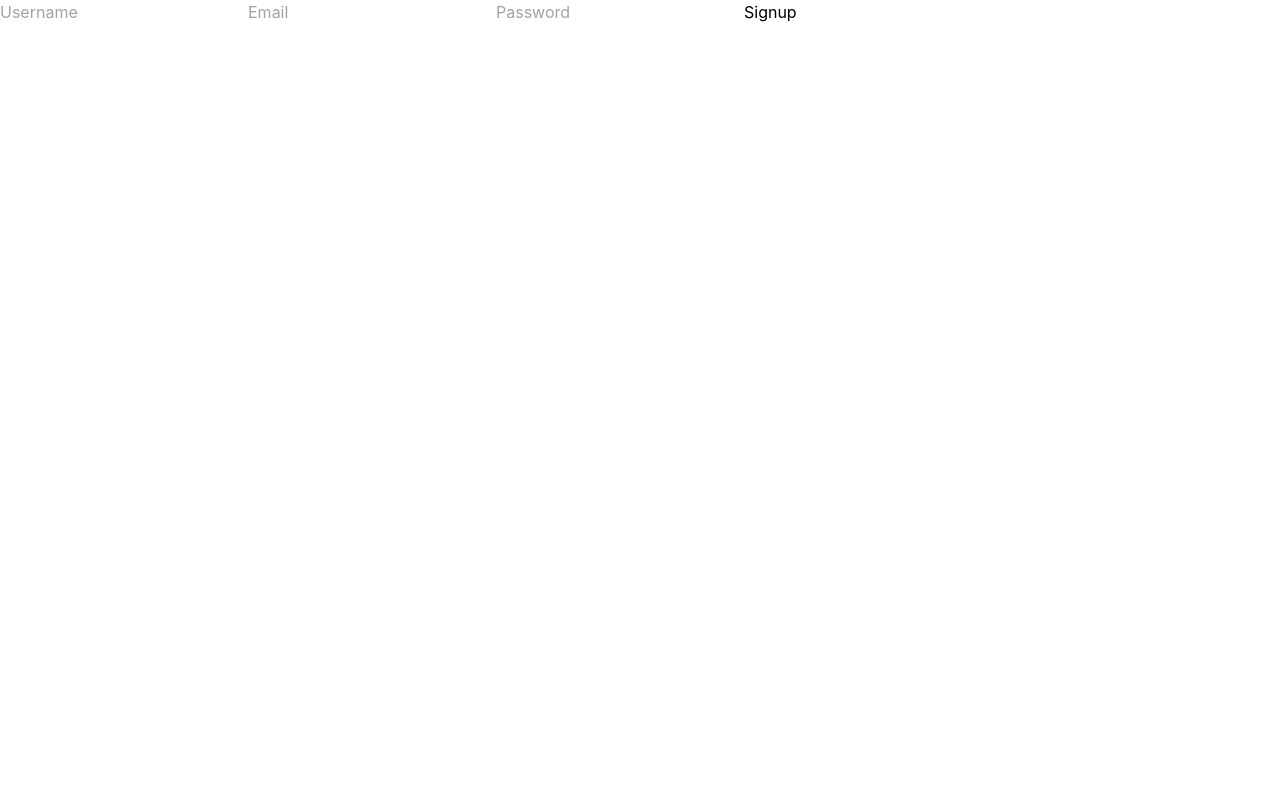
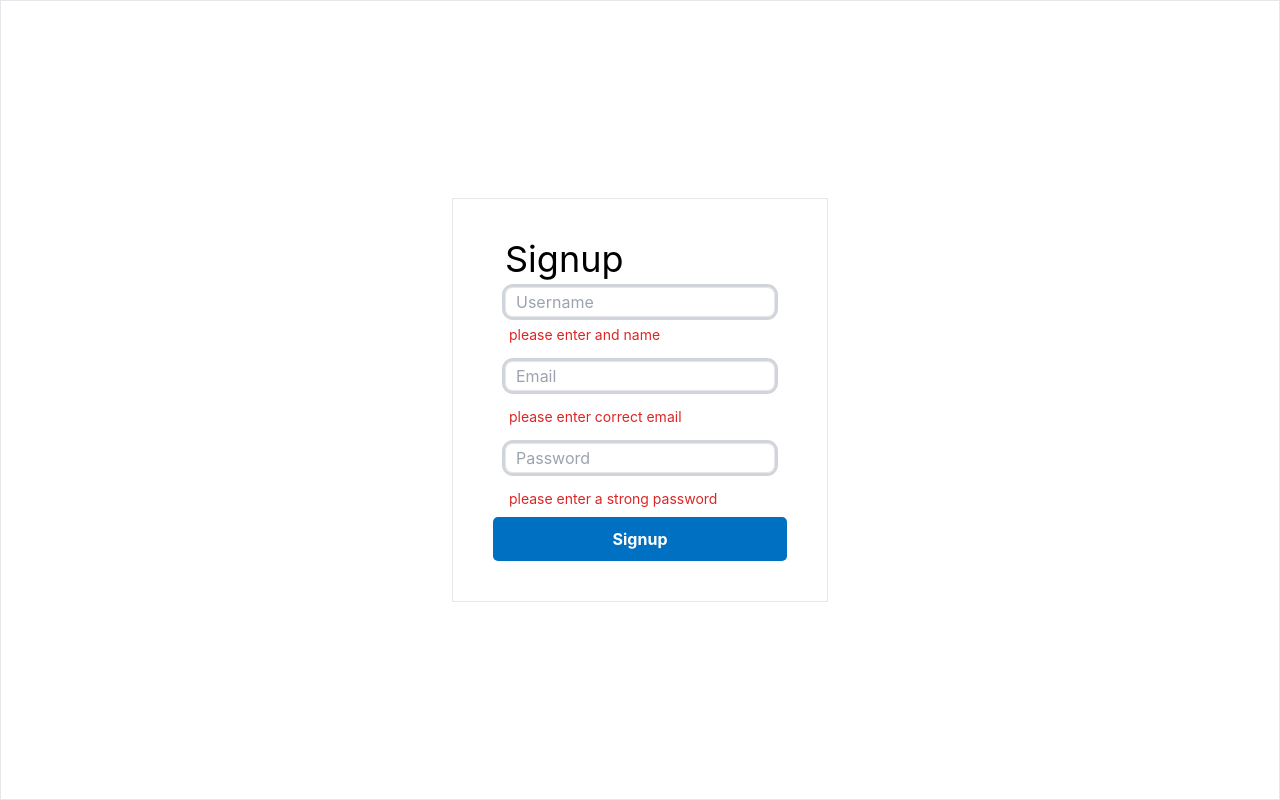
Before and after one commit to mohamedmasood796/booknearmefrontend, a React (Create React App) app: page /signup in a window 1280 px wide. Both pictures are taken after a click on the button "Signup". Built offline with nearby package versions, Linux system fonts and the light colour scheme; no server answers.

Commit message:
get date between start date and enddate

```diff
--- a/package.json
+++ b/package.json
@@ -21,6 +21,7 @@
     "react-router-dom": "^6.7.0",
     "react-scripts": "5.0.1",
     "sass": "^1.57.1",
+    "validator": "^13.7.0",
     "web-vitals": "^2.1.4"
   },
   "scripts": {
--- /dev/null
+++ b/src/components/admin/adminLogin/Login.jsx
@@ -0,0 +1,19 @@
+import React from 'react'
+
+function Login() {
+  return (
+    <div className="login">
+    <div className="lContainer border flex justify-center items-center h-screen">
+        <div className='tdiv grid items-center gap-5 border py-10 px-10'>
+        <h1 className='	font-weight: 400; text-4xl ml-3'>Login</h1>
+            <input type="text" placeholder='username' id='username'  className="border my-2 mx-3 outline rounded-lg outline-gray-300  lInput" name='username' />
+            <input type="password" placeholder='password' id='password'  className="border my-2 mx-3 outline rounded-lg outline-gray-300  lInput" name='password' />
+            <button  className="lButton">Login</button>
+            {/* {errMess ? <small className='text-red-600 text-xl'>{errMess}</small>:null} */}
+        </div>
+    </div>
+</div>
+  )
+}
+
+export default Login
--- a/src/components/admin/new/new.scss
+++ b/src/components/admin/new/new.scss
@@ -38,7 +38,7 @@
                     display: flex;
                     flex-wrap: wrap;
                     gap: 30px;
-                    justify-content: space-around;
+                    justify-content: space-between;
 
                     .formInput {
                         width: 40%;
--- a/src/components/user/hotelpage/HotelPage.jsx
+++ b/src/components/user/hotelpage/HotelPage.jsx
@@ -72,12 +72,12 @@ function HotelPage() {
                         {open && <div className="slider sticky top-0 left-0 w-full h-full bg-transparent z-50 flex items-center">
 
                             <svg xmlns="http://www.w3.org/2000/svg" viewBox="0 0 24 24" fill="currentColor" className='close text-gray-500 w-10 h-10 cursor-pointer absolute top-5 right-5' onClick={() => setOpen(false)}>
-                                <path fill-rule="evenodd" d="M12 2.25c-5.385 0-9.75 4.365-9.75 9.75s4.365 9.75 9.75 9.75 9.75-4.365 9.75-9.75S17.385 2.25 12 2.25zm-1.72 6.97a.75.75 0 10-1.06 1.06L10.94 12l-1.72 1.72a.75.75 0 101.06 1.06L12 13.06l1.72 1.72a.75.75 0 101.06-1.06L13.06 12l1.72-1.72a.75.75 0 10-1.06-1.06L12 10.94l-1.72-1.72z" clip-rule="evenodd" />
+                                <path fillRule="evenodd" d="M12 2.25c-5.385 0-9.75 4.365-9.75 9.75s4.365 9.75 9.75 9.75 9.75-4.365 9.75-9.75S17.385 2.25 12 2.25zm-1.72 6.97a.75.75 0 10-1.06 1.06L10.94 12l-1.72 1.72a.75.75 0 101.06 1.06L12 13.06l1.72 1.72a.75.75 0 101.06-1.06L13.06 12l1.72-1.72a.75.75 0 10-1.06-1.06L12 10.94l-1.72-1.72z" clipRule="evenodd" />
                             </svg>
 
 
                             <svg xmlns="http://www.w3.org/2000/svg" viewBox="0 0 24 24" fill="currentColor" className='letarrow w-10 w-10 text-gray-500 cursor-pointer' onClick={() => handleMove("l")}>
-                                <path fill-rule="evenodd" d="M12 2.25c-5.385 0-9.75 4.365-9.75 9.75s4.365 9.75 9.75 9.75 9.75-4.365 9.75-9.75S17.385 2.25 12 2.25zm-4.28 9.22a.75.75 0 000 1.06l3 3a.75.75 0 101.06-1.06l-1.72-1.72h5.69a.75.75 0 000-1.5h-5.69l1.72-1.72a.75.75 0 00-1.06-1.06l-3 3z" clip-rule="evenodd" />
+                                <path fillRule="evenodd" d="M12 2.25c-5.385 0-9.75 4.365-9.75 9.75s4.365 9.75 9.75 9.75 9.75-4.365 9.75-9.75S17.385 2.25 12 2.25zm-4.28 9.22a.75.75 0 000 1.06l3 3a.75.75 0 101.06-1.06l-1.72-1.72h5.69a.75.75 0 000-1.5h-5.69l1.72-1.72a.75.75 0 00-1.06-1.06l-3 3z" clipRule="evenodd" />
                             </svg>
 
 
@@ -86,7 +86,7 @@ function HotelPage() {
                             </div>
 
                             <svg xmlns="http://www.w3.org/2000/svg" viewBox="0 0 24 24" fill="currentColor" className='letarrow w-10 w-10 text-gray-500 cursor-pointer' onClick={() => handleMove("r")}>
-                                <path fill-rule="evenodd" d="M12 2.25c-5.385 0-9.75 4.365-9.75 9.75s4.365 9.75 9.75 9.75 9.75-4.365 9.75-9.75S17.385 2.25 12 2.25zm4.28 10.28a.75.75 0 000-1.06l-3-3a.75.75 0 10-1.06 1.06l1.72 1.72H8.25a.75.75 0 000 1.5h5.69l-1.72 1.72a.75.75 0 101.06 1.06l3-3z" clip-rule="evenodd" />
+                                <path fillRule="evenodd" d="M12 2.25c-5.385 0-9.75 4.365-9.75 9.75s4.365 9.75 9.75 9.75 9.75-4.365 9.75-9.75S17.385 2.25 12 2.25zm4.28 10.28a.75.75 0 000-1.06l-3-3a.75.75 0 10-1.06 1.06l1.72 1.72H8.25a.75.75 0 000 1.5h5.69l-1.72 1.72a.75.75 0 101.06 1.06l3-3z" clipRule="evenodd" />
                             </svg>
 
 
--- a/src/components/user/login/Login.jsx
+++ b/src/components/user/login/Login.jsx
@@ -77,56 +77,57 @@ import React from 'react'
 import { useState } from 'react'
 import { useNavigate } from 'react-router-dom'
 import { loginUser } from '../../../api/authReq'
-import {useDispatch} from "react-redux"
+import { useDispatch } from "react-redux"
 import { loginSuccess } from '../../../redux/Authuser'
 import './login.css'
 
 
 function Login() {
-    const dispatch=useDispatch()
+    const dispatch = useDispatch()
     const navigate = useNavigate()
     const [username, setUsername] = useState('')
     const [password, setPassword] = useState('')
-    const [errMess, setErrMess] =useState('')
+    const [errMess, setErrMess] = useState('')
 
-    const usernameOnchage =(e)=>{
+    const usernameOnchage = (e) => {
         setUsername(e.target.value)
     }
 
-    const userpasswordOnchage=(e)=>{
+    const userpasswordOnchage = (e) => {
         setPassword(e.target.value)
     }
 
-    const handleLogin=async (e)=>{
+    const handleLogin = async (e) => {
         e.preventDefault()
         console.log("hai hamras")
-        const {data} = await loginUser({username,password})
+        const { data } = await loginUser({ username, password })
         console.log(data, 998)
-        if(data.status){
+        if (data.status) {
             console.log("first");
             console.log(data)
             dispatch(loginSuccess(data))
             console.log("seo");
-            localStorage.setItem("user",data.username)
-            localStorage.setItem("jwt",data.token)
+            localStorage.setItem("user", data.username)
+            localStorage.setItem("jwt", data.token)
 
             navigate('/')
-        }else{
-            console.log(data.message," 099");
-            setErrMess(data.mesaage)
+        } else {
+            console.log(data.message, " 099");
+            setErrMess(data.message)
             console.log("error")
         }
     }
-console.log(errMess);
+    console.log(errMess, 'jjjj');
 
     return (
         <div className="login">
             <div className="lContainer border flex justify-center items-center h-screen">
                 <div className='grid items-center gap-5 border py-10 px-10'>
-                <input  type="text" placeholder='username' id='username' onChange={usernameOnchage} className="border my-2 mx-3 outline rounded-lg outline-gray-300  lInput"  name='username'/>
-                <input  type="password" placeholder='password' id='password' onChange={userpasswordOnchage} className="border my-2 mx-3 outline rounded-lg outline-gray-300  lInput" name='password' />
-                <button onClick={handleLogin} className="lButton">Login</button>
-                {errMess && <small className='text-red-600 text-6xl'>{errMess}</small>}
+                <h1 className='	font-weight: 400; text-4xl ml-3'>Login</h1>
+                    <input type="text" placeholder='username' id='username' onChange={usernameOnchage} className="border my-2 mx-3 outline rounded-lg outline-gray-300  lInput" name='username' />
+                    <input type="password" placeholder='password' id='password' onChange={userpasswordOnchage} className="border my-2 mx-3 outline rounded-lg outline-gray-300  lInput" name='password' />
+                    <button onClick={handleLogin} className="lButton">Login</button>
+                    {errMess ? <small className='text-red-600 text-xl'>{errMess}</small>:null}
                 </div>
             </div>
         </div>
--- a/src/components/user/signup/Signup.jsx
+++ b/src/components/user/signup/Signup.jsx
@@ -21,46 +21,78 @@
 
 
 import React, { useState } from 'react'
-// import { useNavigate } from 'react-router-dom'
+import { useNavigate } from 'react-router-dom'
+import validator from 'validator'
 import { registerUser } from '../../../api/authReq'
+import './signup.css'
 
 function Signup() {
-  // const navigate = useNavigate()
+  const navigate = useNavigate()
   const [username, setUsername] = useState('')
   const [email, setEmail] = useState('')
   const [password, setPassword] = useState('')
   const [existError, setExistError] = useState('')
-  const [msg,setMsg]=useState('')
-  const emailOnChange = (e)=>{
+  const [msg, setMsg] = useState('')
+  const [submit,setSubmit] = useState(false)
+  const [isUserName, setIsUserName] = useState(false)
+  const [isEmail, setIsEmail] = useState(false)
+  const [isPassword, setIsPassword] = useState(false)
+  const emailOnChange = (e) => {
     setEmail(e.target.value)
+    setIsEmail(validator.isEmail(email))
   }
-  const usernameOnChange =(e) =>{
+  const usernameOnChange = (e) => {
     setUsername(e.target.value)
+    setIsUserName(username.length > 1)
   }
-  const passwordOnChange =(e) =>{
+  const passwordOnChange = (e) => {
     setPassword(e.target.value)
+    setIsPassword(validator.isStrongPassword(password, {
+      minLength: 6, minLowercase: 1,
+      minUppercase: 1, minNumbers: 1, minSymbols: 1
+    }))
   }
-  const handleSignup = async (e)=>{
+  const handleSignup = async (e) => {
     e.preventDefault()
-    console.log('hello');
-    const {data} = await registerUser({username,email,password})
-    console.log(data);
-    if(data === 'User has been created'){
-      // navigate('/')
-      setMsg(res.message)
-    }else if(data.userExist){
-      setExistError(data.message)
-      console.log('errorr');
+    setSubmit(true)
+    if (isEmail && isPassword && isUserName) {
+      console.log('njam ethi');
+      const { data } = await registerUser({ username, email, password })
+      console.log(data, "678");
+      if (data.status) {
+        navigate('/')
+        setMsg(data.message)
+        // console.log(res.message,'hai res')
+        console.log(data.message, "hai data")
+      } else {
+        setExistError(data.message)
+        console.log(data.message, "789")
+        console.log('errorr');
+      }
     }
   }
+  console.log(isEmail, 'isEeeeeeeeeeeeeeemail');
+  console.log(isUserName, 'isUserrrrrrr');
+  console.log(isPassword, 'isPassssss');
   return (
-    <div>
-      <input type="text" onChange={usernameOnChange} className='userinupt' name='username' placeholder='Username' />
-      <input type="email" onChange={emailOnChange} name='email' placeholder='Email' />
-      {existError&& <p className='text-red-600 text-6xl'>{existError}</p>}
-      {msg && <p className='text-green-600 text-6xl'>{msg}</p>}
-      <input type="password" onChange={passwordOnChange} name='password' placeholder='Password' />
-      <button onClick={handleSignup} type='submit' >Signup</button>
+    <div className='signup'>
+      <div className="sContainer  border flex justify-center items-center h-screen">
+        <div className='grid items-center gap-2 border py-10  px-10 '>
+          {existError && <p className='text-red-600 text'>{existError}</p>}
+          {msg && <p className='text-green-600 text'>{msg}</p>}
+          <h1 className='	font-weight: 400; text-4xl ml-3'>Signup</h1>
+          <input type="text" onChange={usernameOnChange} className='userinupt sInput border mx-3 outline rounded-lg outline-gray-300' name='username' placeholder='Username' />
+          {username && !isUserName ? <p className='font-normal text-sm text-red-600 ml-4 '>please enter correct name</p> : null}
+          {!username && submit ? <p className='font-normal text-sm text-red-600 ml-4 '> please enter and name</p> : null}
+          <input type="email" onChange={emailOnChange} name='email' placeholder='Email' className='sInput border my-2 mx-3 outline rounded-lg outline-gray-300' />
+          {email && !isEmail ? <p className='font-normal text-sm text-red-600 ml-4 '>please enter correct email</p> : null}
+          {!email && submit ? <p className='font-normal text-sm text-red-600 ml-4 '>please enter correct email</p> : null}
+          <input type="password" onChange={passwordOnChange} name='password' placeholder='Password' className='sInput border my-2 mx-3 outline rounded-lg outline-gray-300' />
+          {password && !isPassword ? <p className='font-normal text-sm text-red-600 ml-4 '>please enter a strong password</p> : null}
+          {!password && submit ? <p className='font-normal text-sm text-red-600 ml-4 '>please enter a strong password</p> : null}
+          <button className='sButton' onClick={handleSignup} type='submit' >Signup</button>
+        </div>
+      </div>
     </div>
   )
 }
--- a/src/components/user/signup/signup.css
+++ b/src/components/user/signup/signup.css
@@ -4,7 +4,7 @@
     font-family: sans-serif;
     background-color: #34495e;
 } */
-
+/*
 .box{
     width: 400px;
     padding: 40px;
@@ -61,4 +61,24 @@
 
 .box input[type='submit']:hover{
     background: #2ecc71;
+} */
+
+
+.sInput{
+    height: 30px;
+    padding: 10px;
 }
+
+.sButton{
+    border:none;
+    padding: 10px 20px;
+    background-color: #0071c2;
+    color: white;
+    font-weight: bold;
+    cursor: pointer;
+    border-radius: 5px;
+}
+.sButton:disabled{
+    background-color: #0071c28c;
+    cursor: not-allowed;
+}
--- a/src/routes/Admin.jsx
+++ b/src/routes/Admin.jsx
@@ -2,6 +2,7 @@ import React from 'react'
 import { Route, Routes } from 'react-router-dom'
 import AddProduct from '../page/adminPages/AddProduct'
 import Adminhomepage from '../page/adminPages/Adminhomepage'
+import AdminLogin from '../page/adminPages/AdminLogin'
 import User from '../page/adminPages/User'
 import user from '../page/adminPages/User'
 
@@ -9,6 +10,7 @@ function Admin() {
     return (
         <>
             <Routes>
+                <Route exact path='/login' element={<AdminLogin/>} />
                 <Route exact path='/' element={<Adminhomepage />} />
                 <Route exact path='/users' element={<User/>} />
                 <Route exact path='/addProduct' element={<AddProduct/>} />
```
Also changed, not shown: src/components/admin/adminLogin/login.scss (added, +19 -0 lines), src/components/admin/sidebar/Sidebar.jsx (+16 -8 lines), src/components/user/reserve/Reserve.jsx (+46 -13 lines), src/page/adminPages/AdminLogin.jsx (added, +12 -0 lines), 1 other file (tests, documents, lock files or other folders).
